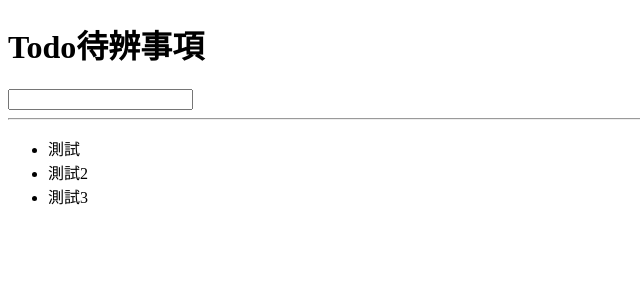
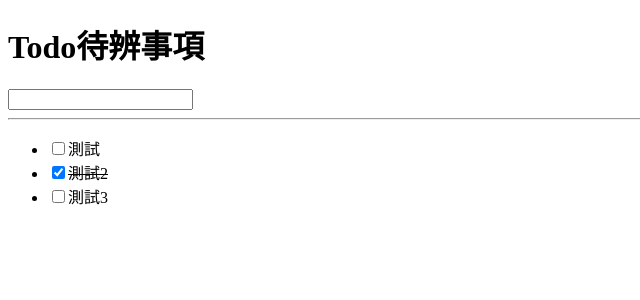
Before and after one commit to XuanYing0915/react_class_base, a Next.js app: page /course/todo in a window 1280 px wide. Shown: the top 300 px of the page, without its empty margins (0-640 px from the left). Built offline with nearby package versions, Linux system fonts and the light colour scheme.

Commit message:
完成打勾

```diff
--- a/components/todo/index.js
+++ b/components/todo/index.js
@@ -8,10 +8,19 @@ export default function TodoIndex() {
   const [isCompositing, setIsCompositing] = useState(false)
 
   const [todos, setTodos] = useState([
-    { id: 1, text: '測試' },
-    { id: 2, text: '測試2' },
+    { id: 1, text: '測試', completed: false },
+    { id: 2, text: '測試2', completed: true },
     { id: 3, text: '測試3' },
   ])
+
+  const toggleCompleted = (id) => {
+    const newTodos = todos.map((v) => {
+      if (v.id === id) return { ...v, completed: !v.completed }
+      else return { ...v }
+    })
+
+    setTodos(newTodos)
+  }
   return (
     <>
       <input
@@ -30,9 +39,13 @@ export default function TodoIndex() {
           // 有值時(不是空白才能加入)
           if (e.key === 'Enter' && !isCompositing && inputText) {
             // 按按鈕  新增一個物件
-
+            //定義一個新的物件
             // id使用時間日期轉成毫秒的方式當id
-            const newTodo = { id: Number(new Date()), text: inputText }
+            const newTodo = {
+              id: Number(new Date()),
+              text: inputText,
+              completed: false,
+            }
             // 展開陣列 加入物件
             setTodos([newTodo, ...todos])
             // 清空輸入欄位
@@ -44,7 +57,20 @@ export default function TodoIndex() {
       <ul>
         {/* 將陣列物件渲染 */}
         {todos.map((v) => {
-          return <li key={v.id}>{v.text}</li>
+          return (
+            <li key={v.id}>
+              {/* checked true = 打勾  */}
+              <input
+                type="checkbox"
+                checked={v.completed}
+                onChange={() => {
+                  toggleCompleted(v.id)
+                }}
+              />
+              {/* 判斷  ture=上刪除線 */}
+              {v.completed ? <del>{v.text}</del> : v.text}
+            </li>
+          )
         })}
       </ul>
     </>
```
